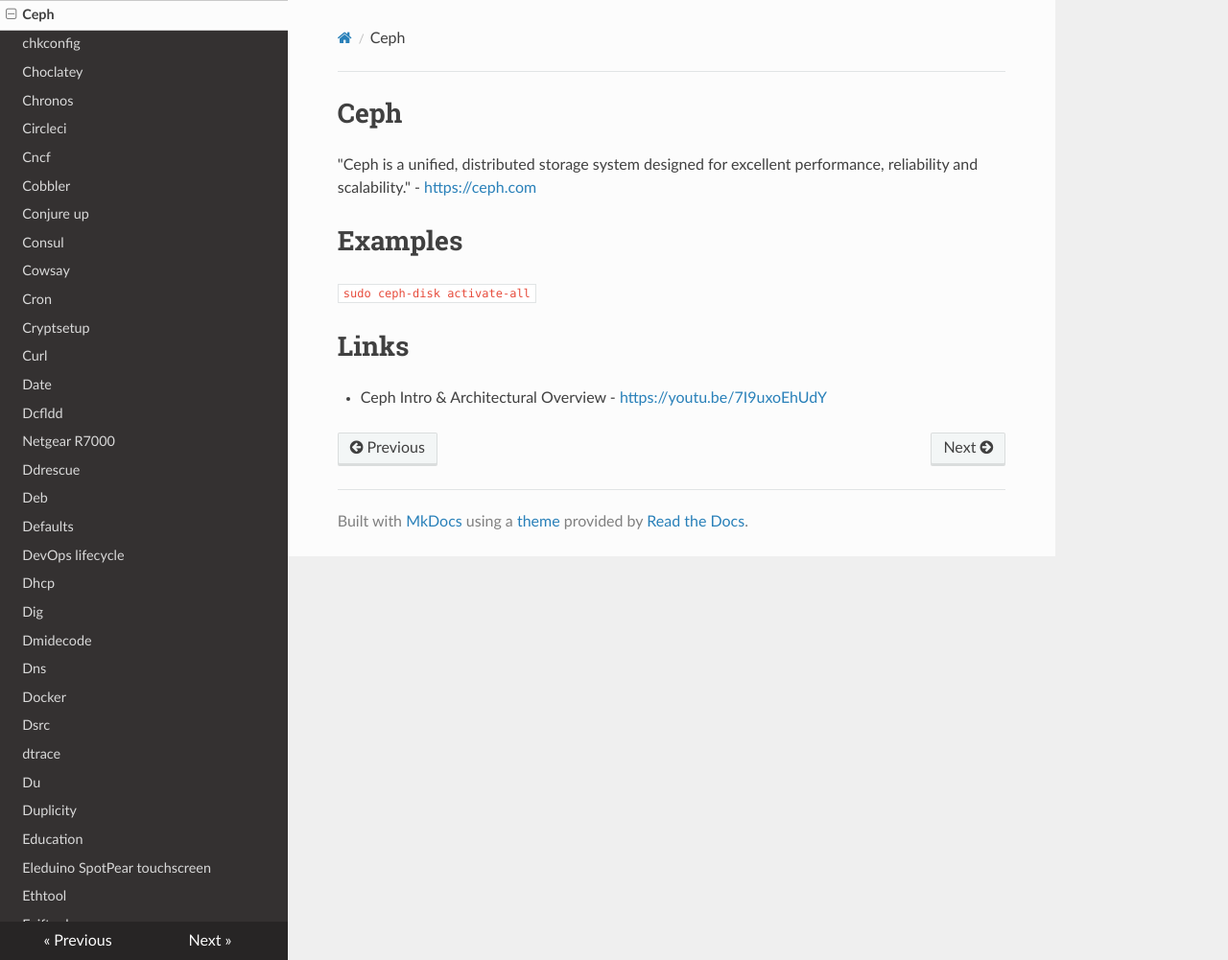
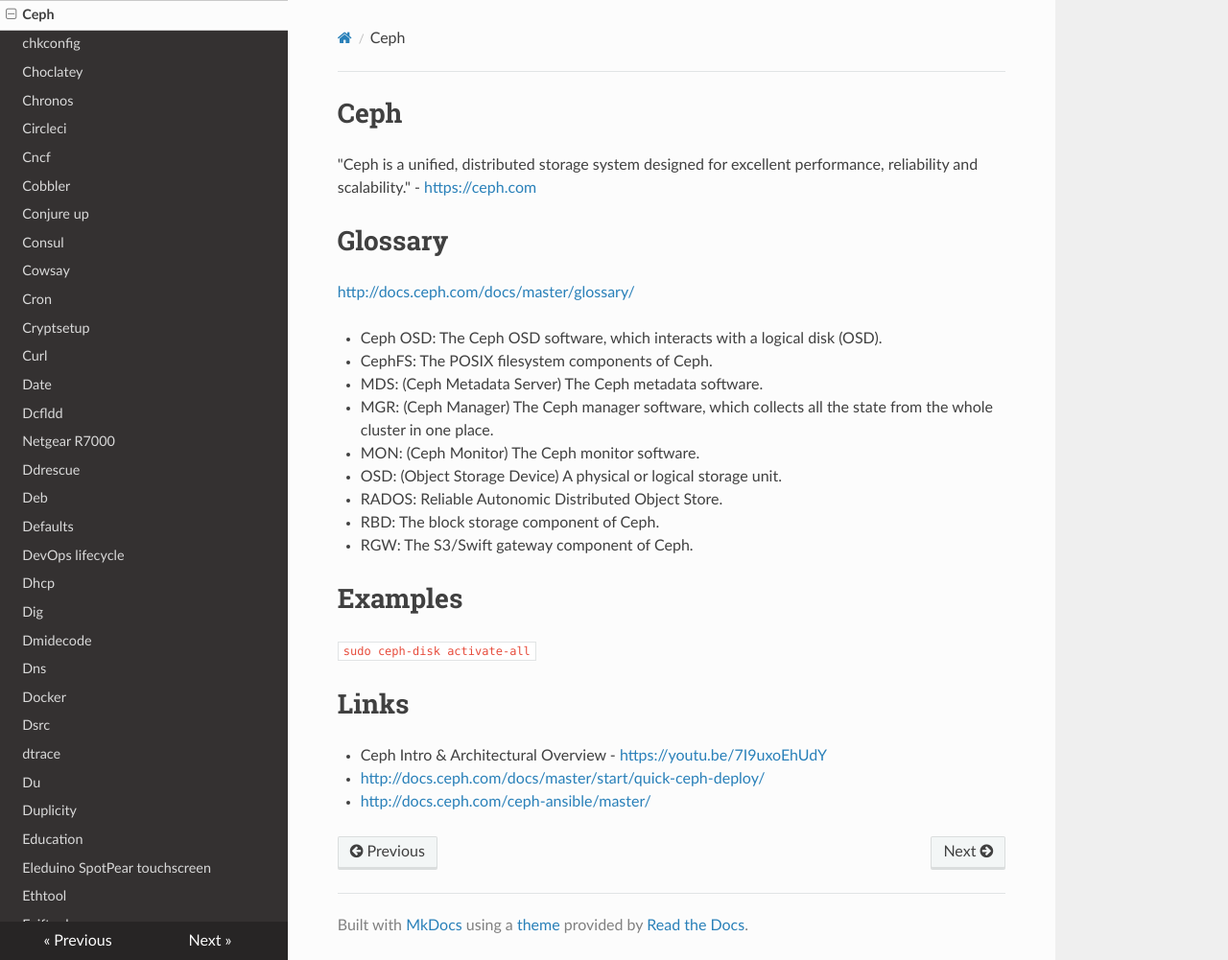
Before and after one commit to lando-cal/tech-notes, an MkDocs documentation site: the page built from docs/ceph.md, in a window 1280 px wide and 1001 px high. Shown: the whole window at 96% size. Built offline with MkDocs 1.6.1, drawn with Linux system fonts in a browser that asks for light colours; nearby versions of some CDN libraries.

Commit message:
Add some terms, links

```diff
--- a/docs/ceph.md
+++ b/docs/ceph.md
@@ -1,6 +1,20 @@
 # Ceph
 
 "Ceph is a unified, distributed storage system designed for excellent performance, reliability and scalability." - <https://ceph.com>
+
+# Glossary
+
+<http://docs.ceph.com/docs/master/glossary/>
+
+- Ceph OSD: The Ceph OSD software, which interacts with a logical disk (OSD).
+- CephFS: The POSIX filesystem components of Ceph.
+- MDS: (Ceph Metadata Server) The Ceph metadata software.
+- MGR: (Ceph Manager) The Ceph manager software, which collects all the state from the whole cluster in one place.
+- MON: (Ceph Monitor) The Ceph monitor software.
+- OSD: (Object Storage Device) A physical or logical storage unit.
+- RADOS: Reliable Autonomic Distributed Object Store.
+- RBD: The block storage component of Ceph.
+- RGW: The S3/Swift gateway component of Ceph.
 
 # Examples
 
@@ -9,3 +23,5 @@
 # Links
 
 - Ceph Intro & Architectural Overview - <https://youtu.be/7I9uxoEhUdY>
+- <http://docs.ceph.com/docs/master/start/quick-ceph-deploy/>
+- <http://docs.ceph.com/ceph-ansible/master/>
```
